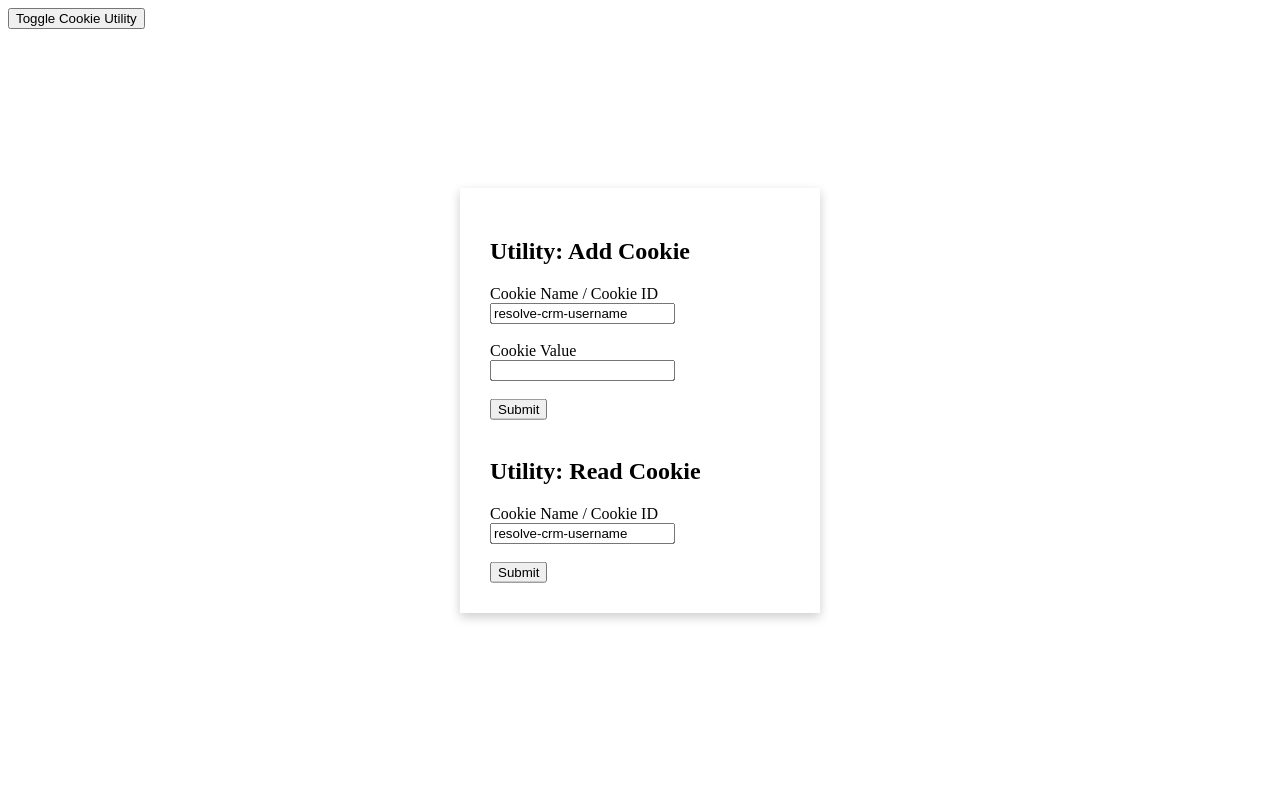
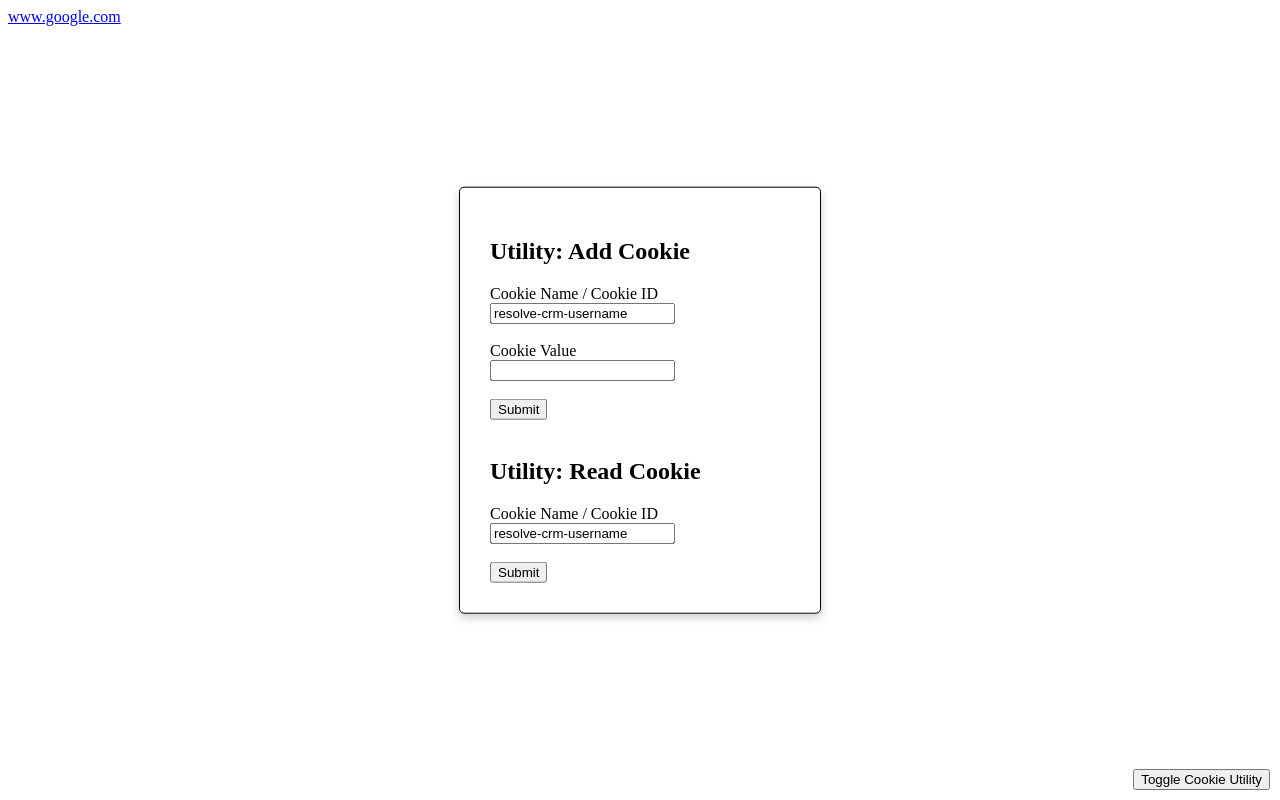
Before and after one commit to SuoweiHu/-IRO-Cookie-experimental-for-resolve-CRM-API, a plain HTML site: page utility-read-cookie.html in a window 1280 px wide. Both pictures are taken after a click on the button "Toggle Cookie Utility". Drawn offline with Linux system fonts and the light colour scheme.

```diff
--- a/utility-read-cookie.html
+++ b/utility-read-cookie.html
@@ -9,9 +9,15 @@
 
 
     <body>
-        <button onclick="toggle_utility()">Toggle Cookie Utility</button>
+
+        <!-- Link -->
+        <a href="https://www.google.com">www.google.com</a>
+
+
+        <!-- Cookie Utility -->
+        <button style="position: absolute; right: 10px; bottom: 10px;" onclick="toggle_utility()">Toggle Cookie Utility</button>
         <div id="cookie_utility"
-            style="display:none; flex-direction:column; justify-content: center; padding: 30px; width: 300px; position: absolute; left: 50%; top: 50%; transform: translate(-50%, -50%); box-shadow: 0px 4px 10px rgba(0, 0, 0, 0.2);">
+            style="z-index: 999; border: 1px solid black; border-radius: 5px; display:none; flex-direction:column; justify-content: center; padding: 30px; width: 300px; position: absolute; left: 50%; top: 50%; transform: translate(-50%, -50%); box-shadow: 0px 4px 10px rgba(0, 0, 0, 0.2);">
             <h2>Utility: Add Cookie</h2>
             <form onsubmit="event.preventDefault(); write_cookie();">
                 <label for="cookie_key_write">Cookie Name / Cookie ID</label> <br>
```
Also changed, not shown: 1 other file.
